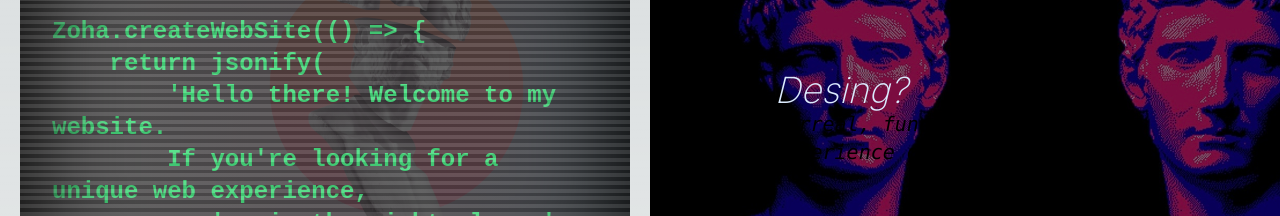
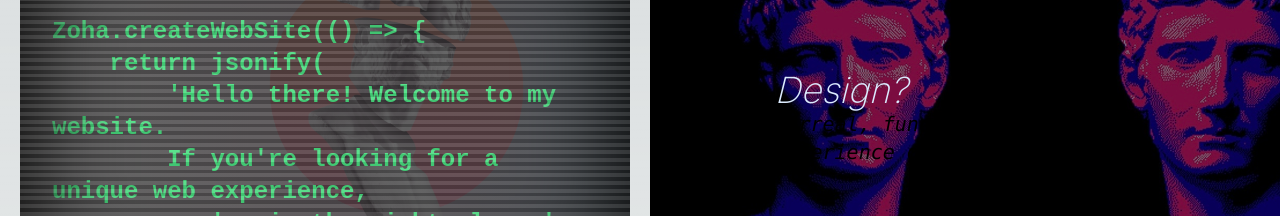
Before and after one commit to Zoha2400/portfolio, a Next.js app: page / in a window 1280 px wide. Shown: the part 308-524 px from the top of the page. Built offline with nearby package versions, Linux system fonts and the light colour scheme.

Commit message:
Fixed mistake

```diff
--- a/src/components/ui/Console.tsx
+++ b/src/components/ui/Console.tsx
@@ -38,11 +38,11 @@ function Console() {
         <div className="absolute flex justify-center items-center w-full h-full">
           <div className="flex flex-col">
             <p className="text-4xl font-extralight text-blue-100 italic">
-              Desing?
+              Design?
             </p>
             <p className="text-xl font-mono italic">
               Surreal, functional, playful - <br /> experience out absurd
-              desing.
+              design.
             </p>
           </div>
         </div>
```
